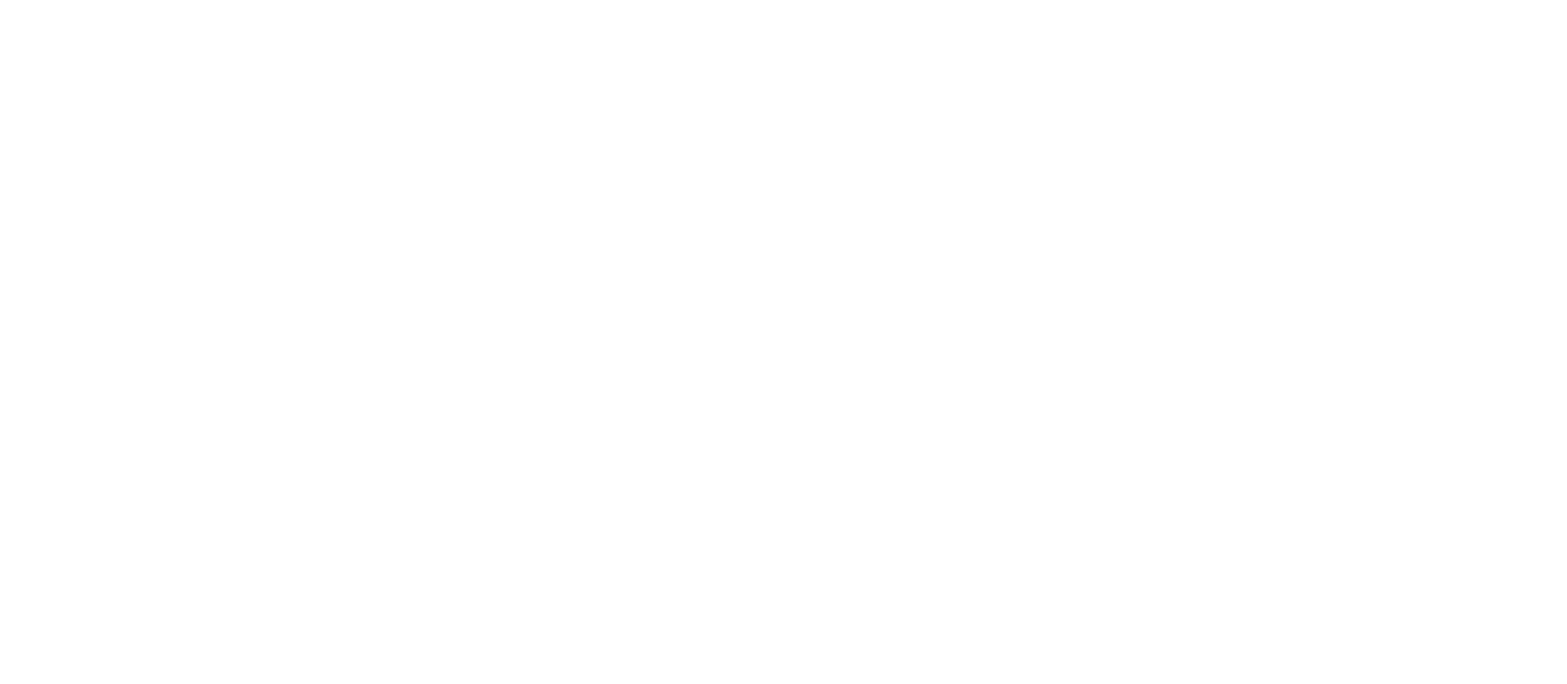
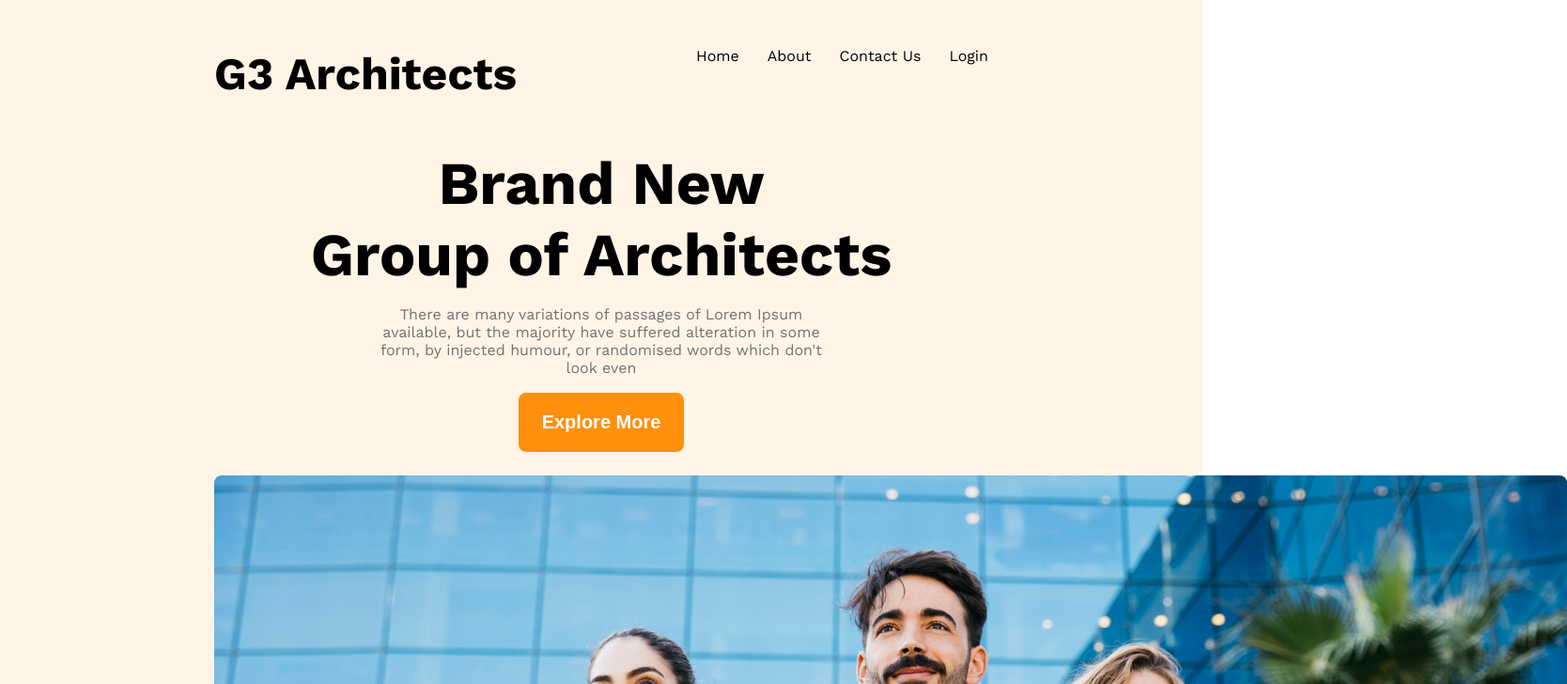
Before and after one commit to Jaber4770/G3-Architect-responsive, a plain HTML site: page index.html in a window 1280 px wide. Shown: the top 728 px of the page at 94% size, 1668 px wide, since content can reach past the window. Drawn offline with nearby package versions, Linux system fonts and the light colour scheme.

Commit message:
nav and header done

```diff
--- a/index.html
+++ b/index.html
@@ -1,12 +1,45 @@
 <!DOCTYPE html>
 <html lang="en">
+
 <head>
     <meta charset="UTF-8">
     <meta name="viewport" content="width=device-width, initial-scale=1.0">
     <title>G3 Architect</title>
     <link rel="stylesheet" href="style.css">
 </head>
+
 <body>
+    <header class="side-padding">
+        <nav>
+            <div>
+                <h1>G3 Architects</h1>
+            </div>
+            <div>
+                <ul>
+                    <li>Home</li>
+                    <li>About</li>
+                    <li>Contact Us</li>
+                    <li>Login</li>
+                </ul>
+            </div>
 
+        </nav>
+        <div class="banner">
+            <div>
+                <h1>Brand New <br> Group of Architects</h1>
+                <p>There are many variations of passages of Lorem Ipsum available, but the majority have suffered alteration in some form, by injected humour, or randomised words which don't look even</p>
+                <button class="common-btn">Explore More</button>
+            </div>
+            <img src="images/banner.png" alt="">
+        </div>
+    </header>
+
+ <main>
+
+ </main>
+    <footer>
+
+    </footer>
 </body>
+
 </html>
--- a/style.css
+++ b/style.css
@@ -0,0 +1,77 @@
+@import url('https://fonts.googleapis.com/css2?family=Work+Sans:ital,wght@0,100..900;1,100..900&display=swap');
+
+:root {
+    --description-color: #727272;
+    --primary-color: #ff900e;
+}
+
+* {
+    margin: 0;
+    padding: 0;
+}
+.section{
+    margin: 5% 0;
+}
+.common-btn{
+    padding: 20px 25px;
+    font-size: 20px;
+    border-radius: 8px;
+    font-weight: 600;
+    background-color: var(--primary-color);
+    color: white;
+    border: none;
+}
+.side-padding {
+    padding: 0px 228px;
+}
+
+header {
+    background: rgba(255, 144, 14, 0.10);
+}
+
+body {
+    font-family: "Work Sans", serif;
+}
+
+/* nav style */
+header {
+    text-align: center;
+}
+
+nav {
+    padding: 50px 0;
+    display: flex;
+    justify-content: space-between;
+}
+
+nav div h1 {
+    font-size: 3rem;
+    font-weight: 700;
+}
+
+nav div ul {
+    display: flex;
+    gap: 30px;
+}
+
+nav ul li {
+    list-style-type: none;
+}
+.banner{
+    padding-bottom: 3%;
+}
+.banner h1 {
+    font-size: 4rem;
+    font-weight: 700;
+
+}
+
+.banner p {
+    color: var(--description-color);
+    width: 60%;
+    margin: 0 auto;
+    padding: 2%;
+}
+.banner img{
+    margin-top: 3%;
+}
```
